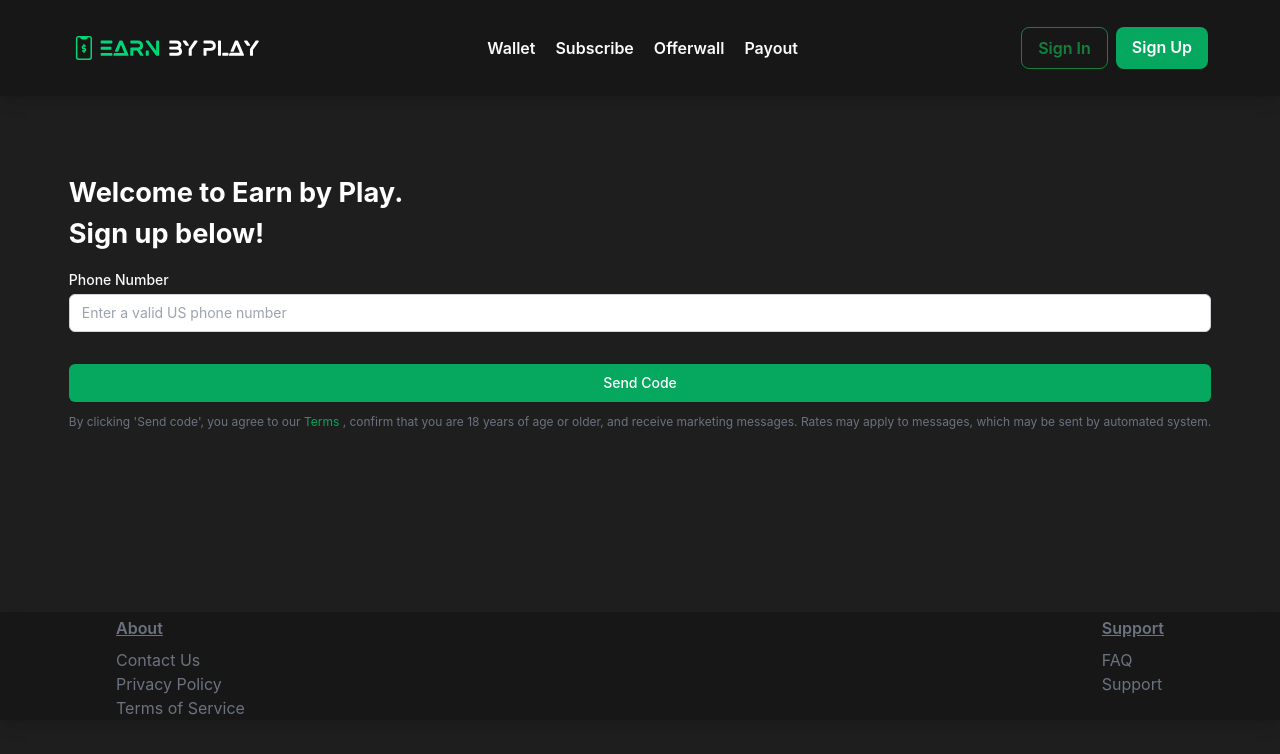
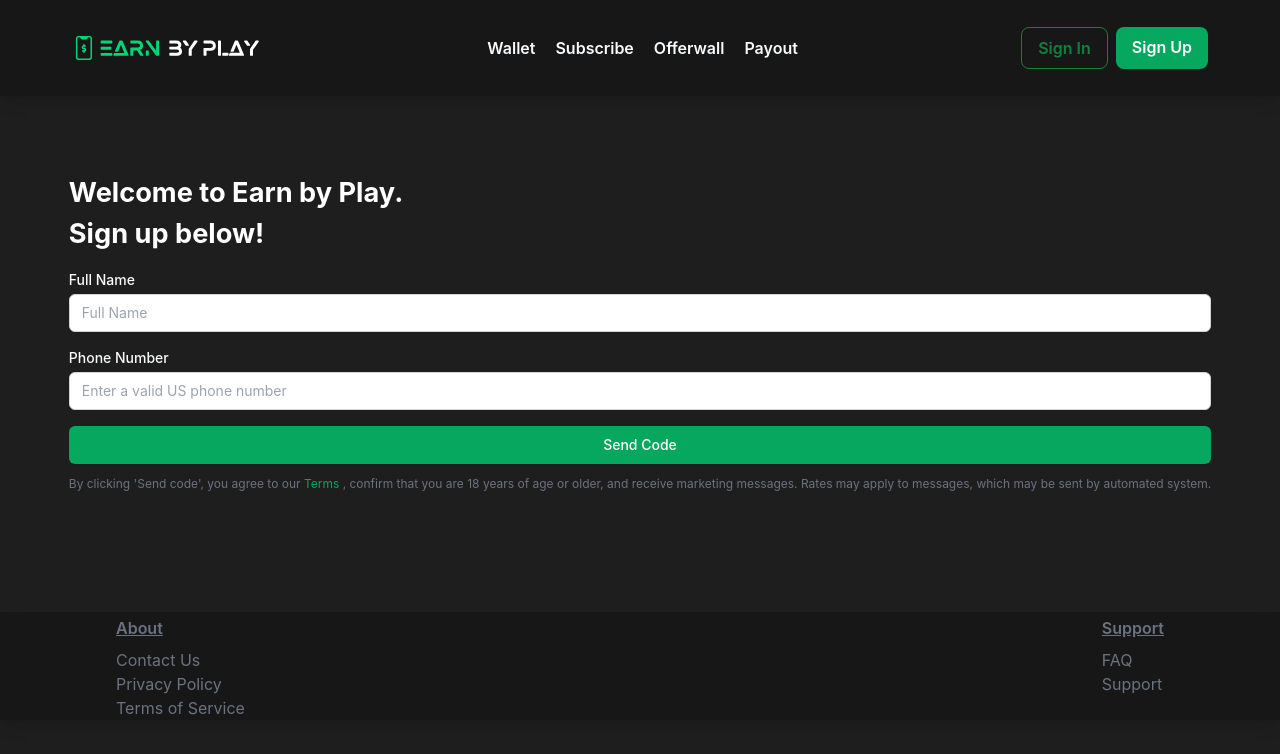
Before and after one commit to lsaffie/earnbyplay-frontend, a React (Create React App) app: page /signup in a window 1280 px wide. Shown: the top 754 px of the page. Built offline with nearby package versions, Linux system fonts and the light colour scheme; no server answers.

Commit message:
bringing back name to signup form

```diff
--- a/src/components/PhoneNumberForm.js
+++ b/src/components/PhoneNumberForm.js
@@ -37,6 +37,27 @@
         </h2>
       )}
       <form onSubmit={onSubmit} className="space-y-4">
+        {mode == "signUp" && (
+          <div>
+            <label
+              htmlFor="fullName"
+              className="block text-sm font-medium text-slate-50"
+            >
+              Full Name
+            </label>
+            <input
+              type="text"
+              required
+              placeholder="Full Name"
+              value={fullName}
+              onChange={(e) => setFullName(e.target.value)}
+              className="mt-1 block w-full px-3 py-2 border border-gray-300 rounded-md shadow-sm focus:outline-none focus:ring-indigo-500 focus:border-indigo-500 sm:text-sm text-black"
+              name="name"
+              autoComplete="name"
+              id="fullName"
+            />
+          </div>
+        )}
 
         <div className="mb-4">
           <label
@@ -45,6 +66,7 @@
           >
             Phone Number
           </label>
+          {/* this is used as the sign-in. skip the phone number */}
           <input
             type="tel"
             required
--- a/src/components/PhoneNumberVerification.js
+++ b/src/components/PhoneNumberVerification.js
@@ -65,12 +65,10 @@
 
   return (
     <>
-
       <form onSubmit={onSubmit} className="space-y-4">
         <h2 className="text-2xl font-bold text-white mt-6 mb-6 text-center">
           Earn up to
-          <span className="text-ebp-cta-green"> $300/week </span>
-          & get a
+          <span className="text-ebp-cta-green"> $300/week </span>& get a
           <span className="text-ebp-cta-green"> $20 </span>
           welcome offer
         </h2>
@@ -94,6 +92,25 @@
         </p>
 
         <ProgressBar currentStep="1" />
+        <div>
+          <label
+            htmlFor="fullName"
+            className="block text-sm font-medium text-slate-50"
+          >
+            Full Name
+          </label>
+          <input
+            type="text"
+            required
+            placeholder="Full Name"
+            value={fullName}
+            onChange={(e) => setFullName(e.target.value)}
+            className="mt-1 block w-full px-3 py-2 border border-gray-300 rounded-md shadow-sm focus:outline-none focus:ring-indigo-500 focus:border-indigo-500 sm:text-sm text-black"
+            name="name"
+            autoComplete="name"
+            id="fullName"
+          />
+        </div>
 
         <div className="mb-4">
           <label
@@ -126,8 +143,9 @@
             {" "}
             Terms
           </a>{" "}
-          , confirm that you are 18 years of age or older, and receive marketing messages. Rates may apply to messages, which may
-          be sent by automated system.
+          , confirm that you are 18 years of age or older, and receive marketing
+          messages. Rates may apply to messages, which may be sent by automated
+          system.
         </p>
       </form>
       {showModal && (
```
